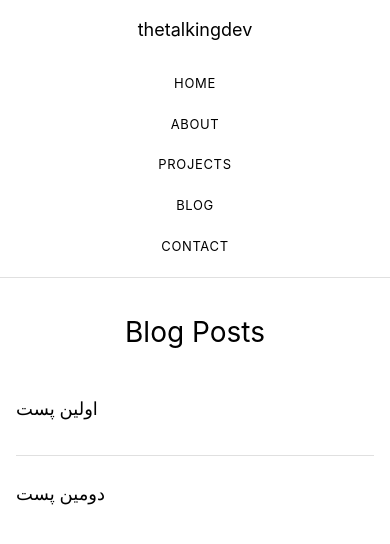
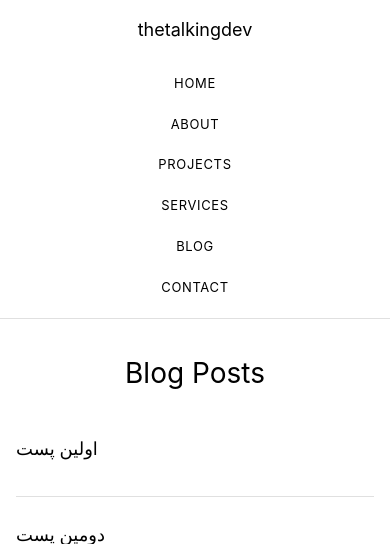
Before and after one commit to mahkzmi/thetalkingdev, a Django app: page /blog/ in a window 390 px wide. Shown: the top 544 px of the page. Run offline with Django 5.2, Linux system fonts and the light colour scheme; data comes from the database, SQL or seed files in the repository.

Commit message:
add services link in base.html

```diff
--- a/templates/base.html
+++ b/templates/base.html
@@ -47,7 +47,9 @@
         nav {
             display: flex;
             gap: 2rem;
-            align-items: center; /* اضافه شده برای تراز بهتر */
+            align-items: center;
+            flex-wrap: wrap; /* اضافه شده برای نمایش بهتر در موبایل */
+            justify-content: center; /* اضافه شده برای مرکز چین */
         }
 
         nav a {
@@ -58,7 +60,7 @@
             letter-spacing: 0.05em;
             transition: color 0.2s ease;
             position: relative;
-            padding: 0.25rem 0; /* اضافه شده برای فضای بهتر */
+            padding: 0.25rem 0;
         }
 
         nav a:hover {
@@ -119,6 +121,16 @@
             }
         }
 
+        @media (max-width: 600px) {
+            nav {
+                gap: 1rem;
+            }
+
+            nav a {
+                font-size: 0.8125rem;
+            }
+        }
+
         @media (max-width: 480px) {
             nav {
                 flex-direction: column;
@@ -132,7 +144,7 @@
 
             .logo {
                 font-size: 1.125rem;
-                margin-bottom: 0.5rem; /* اضافه شده */
+                margin-bottom: 0.5rem;
             }
         }
 
@@ -157,6 +169,7 @@
             <a href="/">Home</a>
             <a href="/about/">About</a>
             <a href="/projects/">Projects</a>
+            <a href="/services/">Services</a>  <!-- اضافه شده -->
             <a href="/blog/">Blog</a>
             <a href="{% url 'contact:contact' %}">Contact</a>
         </nav>
```
